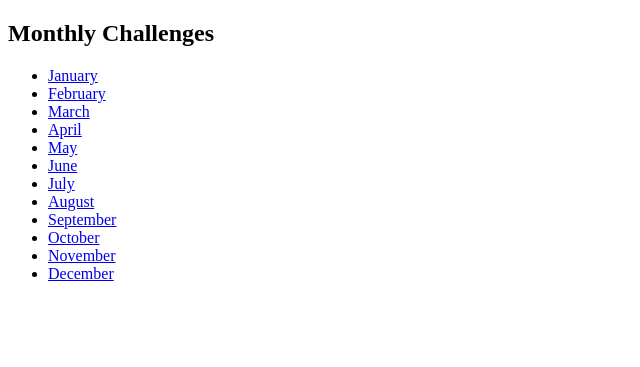
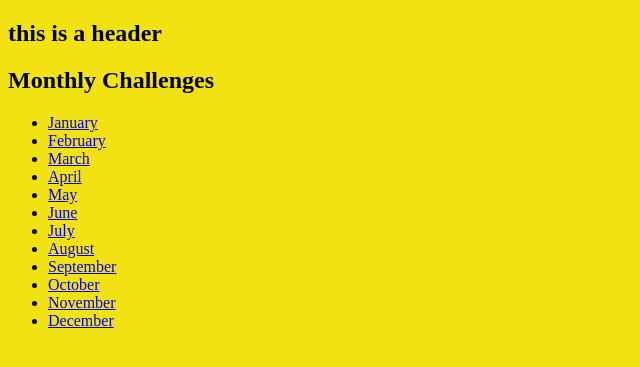
Before and after one commit to AESharak/iti_django, a Django app: page /challenges/ in a window 1280 px wide. Shown: the top 367 px of the page, without its empty margins (0-640 px from the left). Run offline with Django 5.2, Linux system fonts and the light colour scheme.

Commit message:
Add CSS styling and header template for monthly challenges; update base template to include new stylesheet and header.

```diff
--- /dev/null
+++ b/monthly_challenges/static/challenges.css
@@ -0,0 +1,3 @@
+body {
+  background-color: #f2e211;
+}
--- /dev/null
+++ b/monthly_challenges/templates/includes/header.html
@@ -0,0 +1,3 @@
+<header>
+  <h2>this is a header</h2>
+</header>
--- a/monthly_challenges/templates/monthly_challenges/all.html
+++ b/monthly_challenges/templates/monthly_challenges/all.html
@@ -1,5 +1,5 @@
 {% extends "shared/base.html" %} {% block title %} All Challenges {% endblock %}
-{% block content %}
+{% block content %} {% include "includes/header.html" %}
 <h2>Monthly Challenges</h2>
 <ul>
   {% for month in all_months %}
--- a/templates/shared/base.html
+++ b/templates/shared/base.html
@@ -1,8 +1,8 @@
+{% load static %}
 <!DOCTYPE html>
 <html lang="en">
   <head>
-    <meta charset="UTF-8" />
-    <meta name="viewport" content="width=device-width, initial-scale=1.0" />
+    <link rel="stylesheet" href="{% static 'challenges.css' %}" />
     <title>{% block title %}All Challenges{% endblock %}</title>
   </head>
   <body>
```
